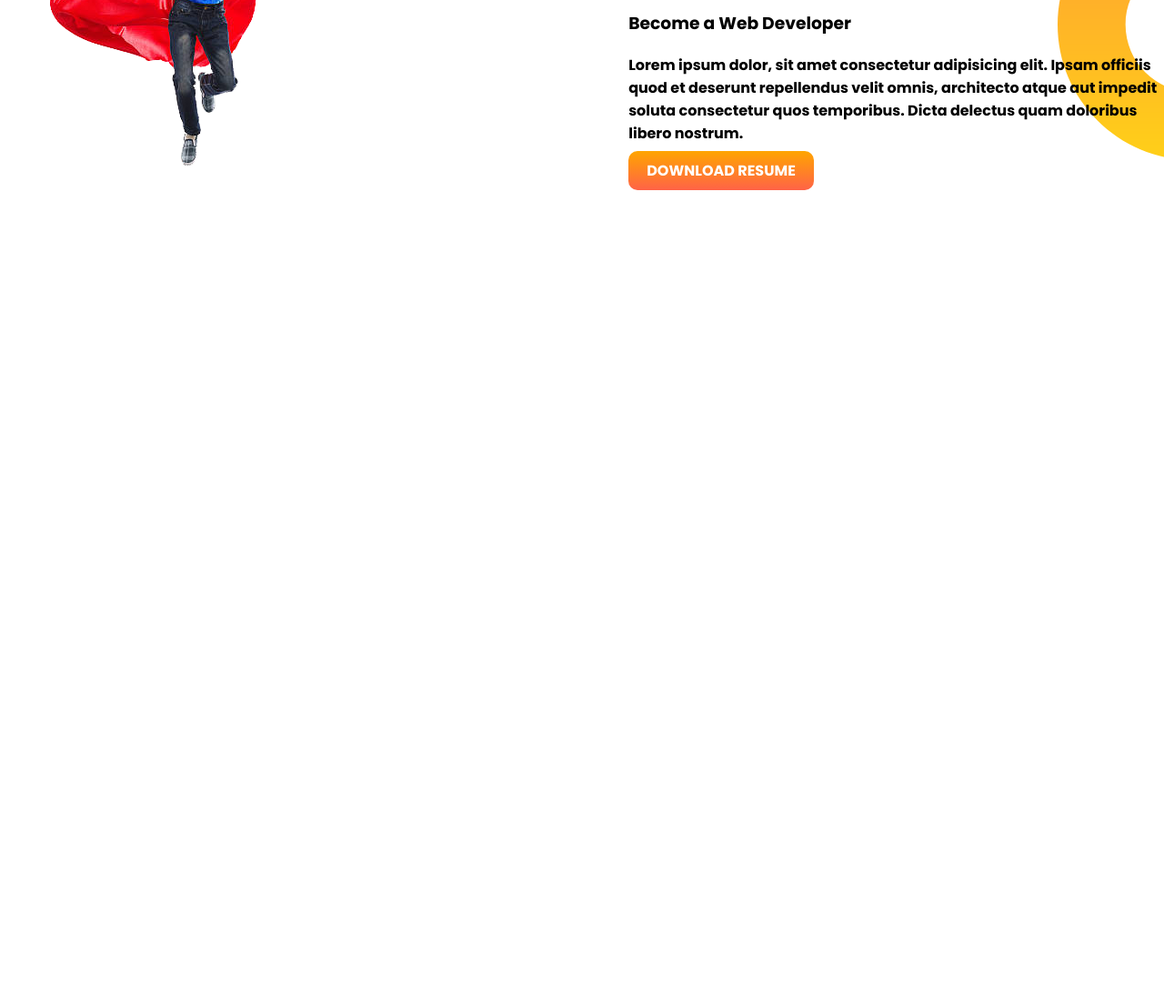
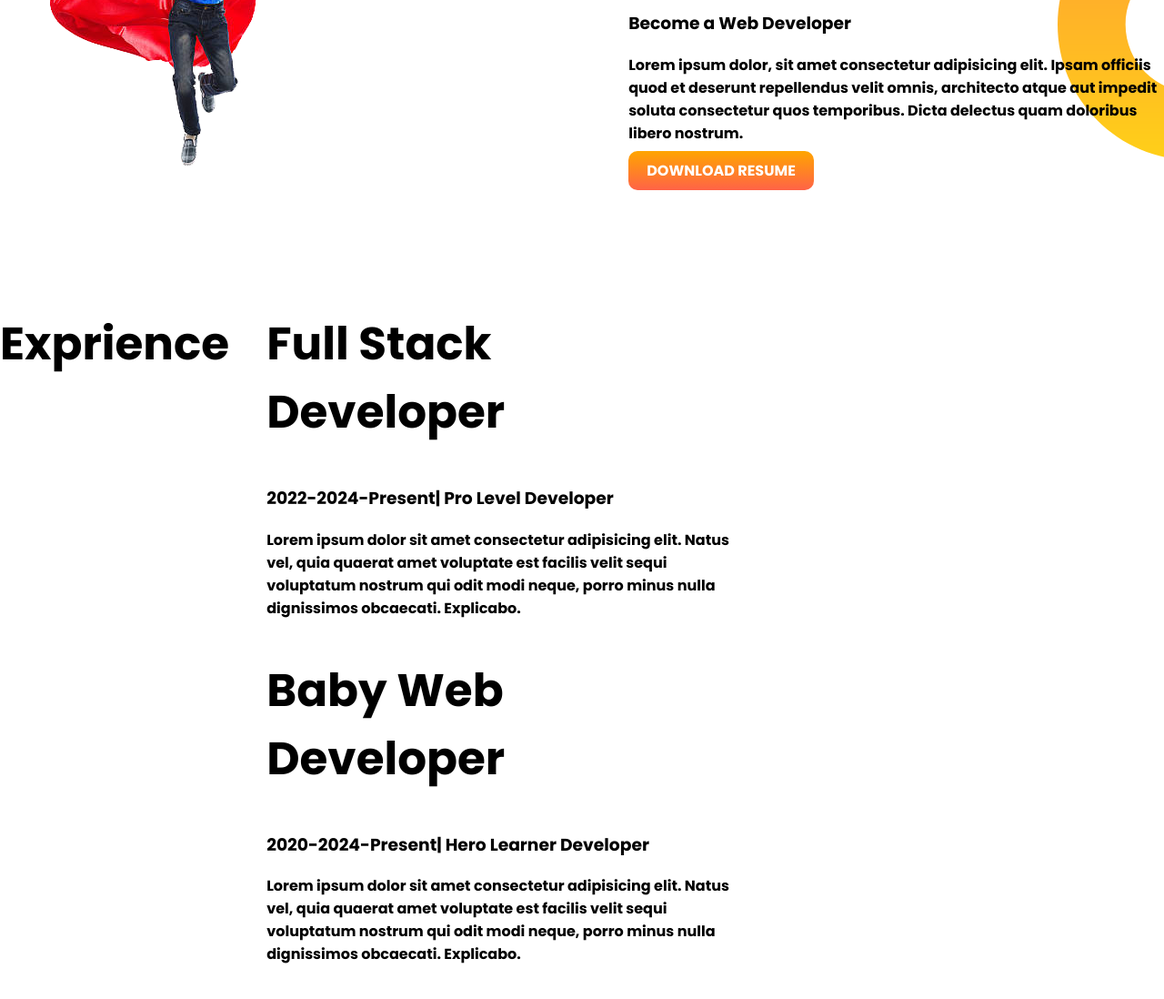
Before and after one commit to Annu-Hossain/portfolio-repo, a plain HTML site: page index.html in a window 1280 px wide. Shown: the part 710-1808 px from the top of the page at 91% size. Before the commit the page ends 1010 px from the top, so only its background shows below. Drawn offline with Linux system fonts and the light colour scheme.

Commit message:
code edit

```diff
--- a/index.html
+++ b/index.html
@@ -42,7 +42,6 @@
         <div class="half-width">
             <img class="image-header" src="images/user_avatar.png" alt="">
         </div>
-
         <div class="half-width">
             <h1>Dream Big</h1>
             <h3>Become a Web Developer</h3>
@@ -54,6 +53,27 @@
         </div>
 
     </section>
+    <section class="exprience">
+        <h1>Exprience</h1>
+        <div class="">
+            <div class="half-width">
+                <h1>Full Stack Developer</h1>
+                <h3>2022-2024-Present| Pro Level Developer</h3>
+                <p>Lorem ipsum dolor sit amet consectetur adipisicing elit. Natus vel, quia quaerat amet voluptate est
+                    facilis velit sequi voluptatum nostrum qui odit modi neque, porro minus nulla dignissimos obcaecati.
+                    Explicabo.</p>
+
+            </div>
+            <div class="half-width">
+                <h1>Baby Web Developer</h1>
+                <h3>2020-2024-Present| Hero Learner Developer</h3>
+                <p>Lorem ipsum dolor sit amet consectetur adipisicing elit. Natus vel, quia quaerat amet voluptate est
+                    facilis velit sequi voluptatum nostrum qui odit modi neque, porro minus nulla dignissimos obcaecati.
+                    Explicabo.</p>
+            </div>
+        </div>
+
+    </section>
 
 
 </body>
```
